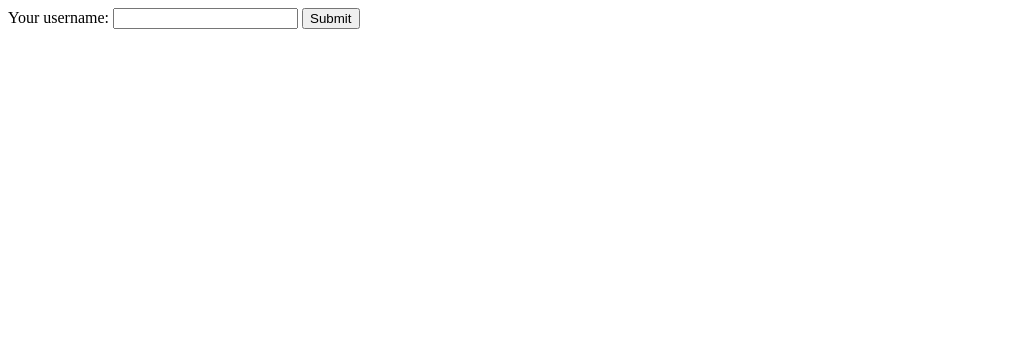
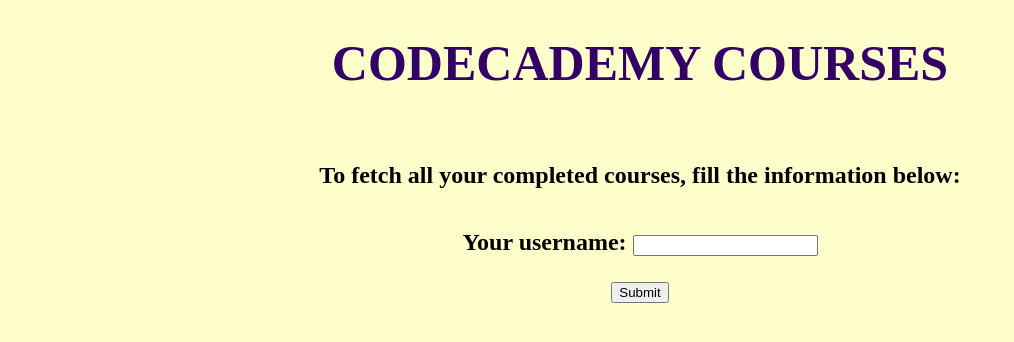
Before and after one commit to Monal5031/CodeacademyCourses, a Django app: page /courses/query.html in a window 1280 px wide. Shown: the top 342 px of the page, without its empty margins (0-1014 px from the left). Run offline with Django 3.2, Linux system fonts and the light colour scheme.

Commit message:
Added style to query.html and updated style.css

```diff
--- a/static/style.css
+++ b/static/style.css
@@ -10,3 +10,30 @@
 /*
 Start the styles here.
 */
+
+body{
+	background-color: #FFFFCC;
+}
+#heading{
+	text-align: center;
+	color:#330066;
+	font-size: 50px;
+	font-family: "Times New Roman", Times, serif;
+
+}
+
+#subheading{
+	text-align: center;
+	margin-top: 70px;
+}
+
+#username{
+	text-align: center;
+	margin-top: 40px;
+
+}
+
+#Submit{
+	text-align: center;
+	margin-top: 20px;
+}
--- a/templates/query.html
+++ b/templates/query.html
@@ -2,14 +2,21 @@
 <html lang="en">
 <head>
     <meta charset="UTF-8">
+    <link rel="stylesheet" type="text/css" href="../static/style.css">
     <title>Home</title>
 </head>
 <body>
+<h1 id="heading" ">CODECADEMY COURSES </h1>
+<h2 id="subheading">To fetch all your completed courses, fill the information below:<h2>
 <form action="result.html" method="post">
     {% csrf_token %}
-    <label for="username">Your username: </label>
-    <input id="username" type="text" name="username">
-    <input type="submit" value="Submit" />
+    <div id="username">
+    <label for="username" >Your username: </label>
+    <input type="text" name="username">
+    </div>
+    <div id="Submit">
+    <input type="submit" value="Submit"/>
+	</div>
 </form>
 </body>
 </html>
```
